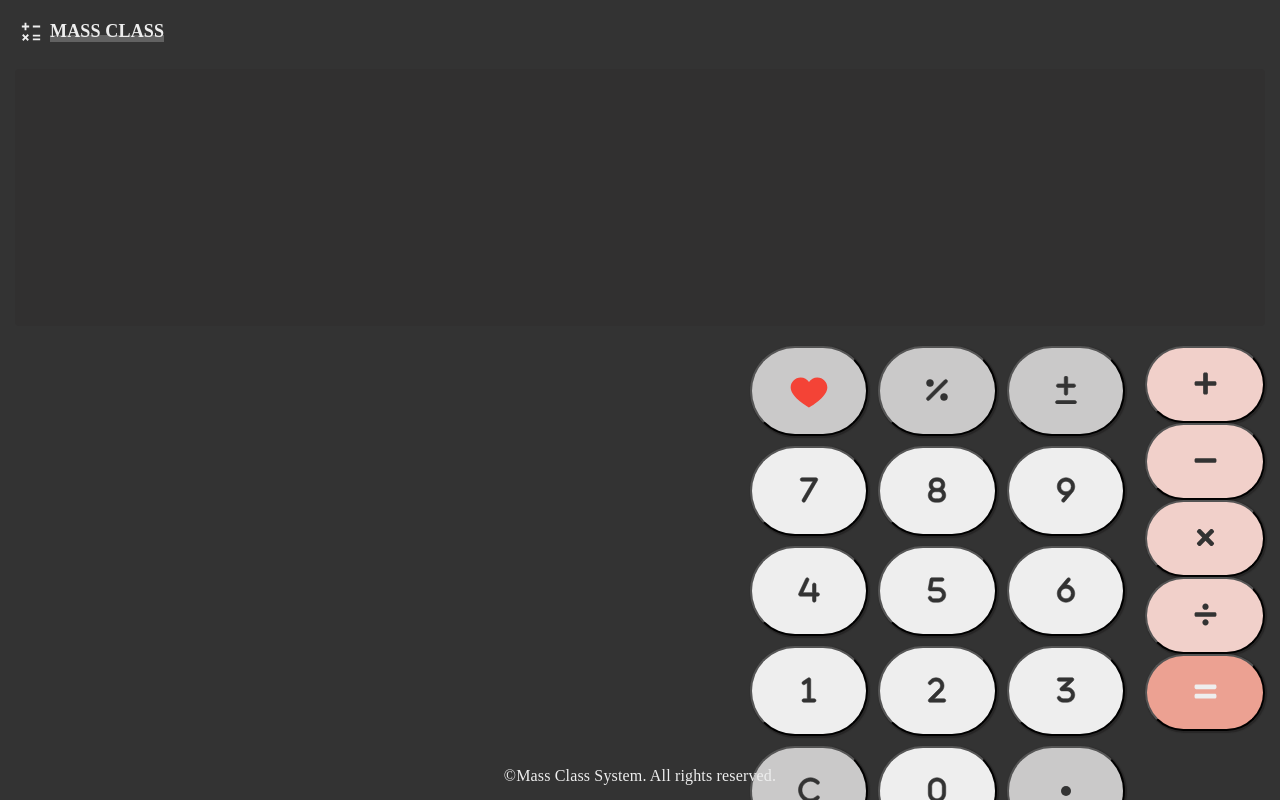
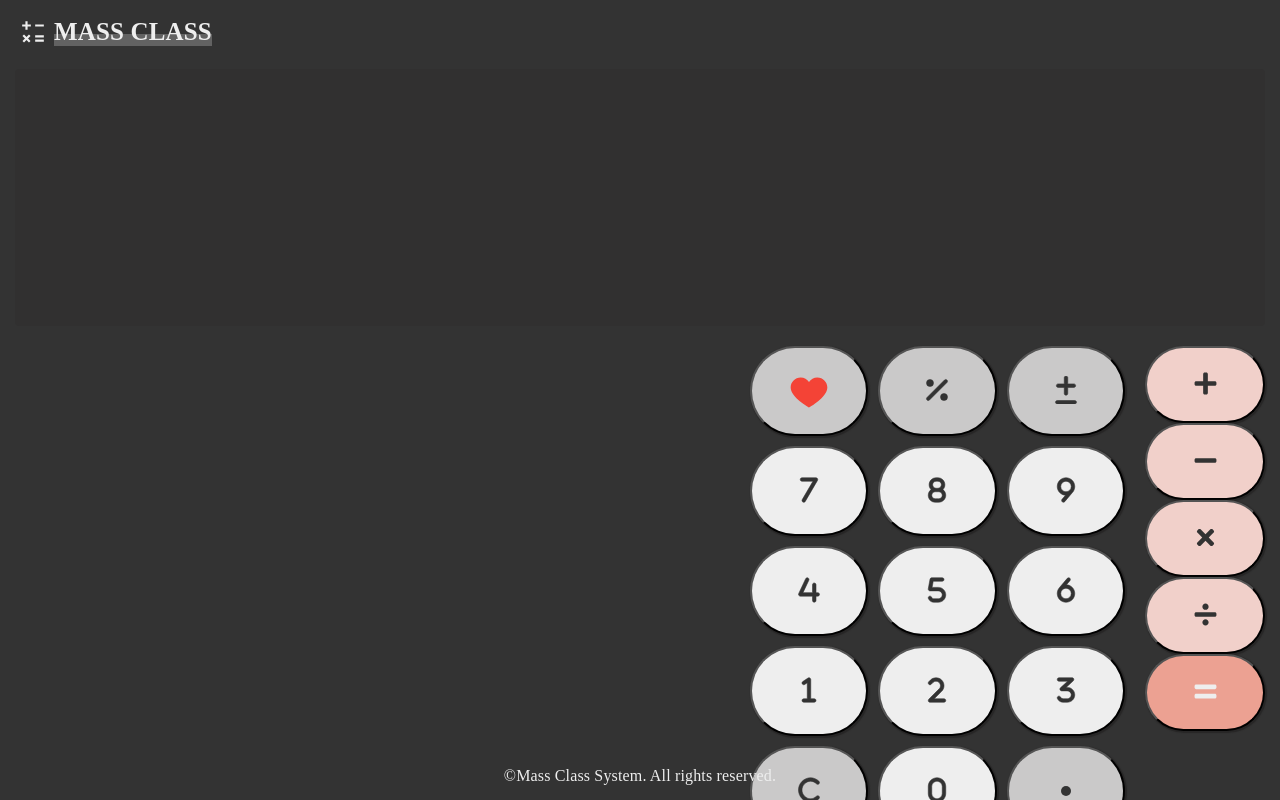
Before and after one commit to jychoi-individual/calculate, a React (Create React App) app: page /calculate in a window 1280 px wide. Built offline with nearby package versions, Linux system fonts and the light colour scheme.

Commit message:
Devs_Style/ Fix: 버튼 기본 스타일 변경 및 click시의 효과 추가
- 버튼 기존 스타일 변경
- 버튼 클릭시의 효과 추가

```diff
--- a/src/common/component/Logo.tsx
+++ b/src/common/component/Logo.tsx
@@ -45,11 +45,11 @@ const LogoIcon = styled.div`
   align-items: center;
 
   svg {
-    font-size: 22px;
+    font-size: 26px;
   }
 `;
 
 const LogoText = styled.div`
-  font-size: 18px;
+  font-size: 25px;
   font-weight: 600;
 `;
--- a/src/common/style/ButtonStyle.tsx
+++ b/src/common/style/ButtonStyle.tsx
@@ -7,6 +7,11 @@ const heartStyle = css`
   svg {
     font-size: 40px;
   }
+
+  &:active {
+    box-shadow: none;
+    background: ${(props) => props.theme.color.click};
+  }
 `;
 
 const dotStyle = css`
@@ -14,6 +19,11 @@ const dotStyle = css`
 
   svg {
     font-size: 10px;
+  }
+
+  &:active {
+    box-shadow: none;
+    background: ${(props) => props.theme.color.click};
   }
 `;
 
@@ -24,6 +34,11 @@ const addNumberStyle = css`
     font-size: 28px;
     stroke-width: 10px;
   }
+
+  &:active {
+    box-shadow: none;
+    background: ${(props) => props.theme.color.click};
+  }
 `;
 
 const numberStyle = css`
@@ -32,16 +47,31 @@ const numberStyle = css`
     font-size: 28px;
     stroke-width: 10px;
   }
+
+  &:active {
+    box-shadow: none;
+    background: ${(props) => props.theme.color.click};
+  }
 `;
 
 const operateStyle = css`
   background: ${(props) => props.theme.color.primary};
+
+  &:active {
+    box-shadow: none;
+    background: ${(props) => props.theme.color.deepPrimary};
+  }
 
   &:last-child {
     background: ${(props) => props.theme.color.vividPrimary};
 
     svg {
       color: ${(props) => props.theme.color.smoke};
+    }
+
+    &:active {
+      box-shadow: none;
+      background: ${(props) => props.theme.color.vividDeepPrimary};
     }
   }
 `;
@@ -52,6 +82,7 @@ const ButtonStyle = css`
   width: 120px;
   height: 90px;
   box-shadow: 1px 1px 1px 1px ${(props) => props.theme.color.shadow};
+  transition-duration: 0.3s;
 
   svg {
     font-size: 25px;
--- a/src/style/GlobalStyle.tsx
+++ b/src/style/GlobalStyle.tsx
@@ -23,7 +23,7 @@ const GlobalStyle = createGlobalStyle`
 
   .highlight{
     display: inline;
-    box-shadow: inset 0 -7px 0 ${(props) => props.theme.color.smokeOpacity};
+    box-shadow: inset 0 -12px 0 ${(props) => props.theme.color.smokeOpacity};
   }
 `;
 
--- a/src/style/GlobalTheme.tsx
+++ b/src/style/GlobalTheme.tsx
@@ -3,6 +3,8 @@ const GlobalTheme = {
   color: {
     primary: "#f1d0ca",
     vividPrimary: "#eca192",
+    deepPrimary: "#e1a397",
+    vividDeepPrimary: "#e98f7d",
     dark: "#333333",
     deepDark: "#313030",
     shadow: "#272626",
@@ -10,6 +12,7 @@ const GlobalTheme = {
     smoke: "#eeeeee",
     deepSmoke: "#cac9c9",
     smokeOpacity: "#eeeeee40",
+    click: "#a0a0a0",
   },
 };
 
```
